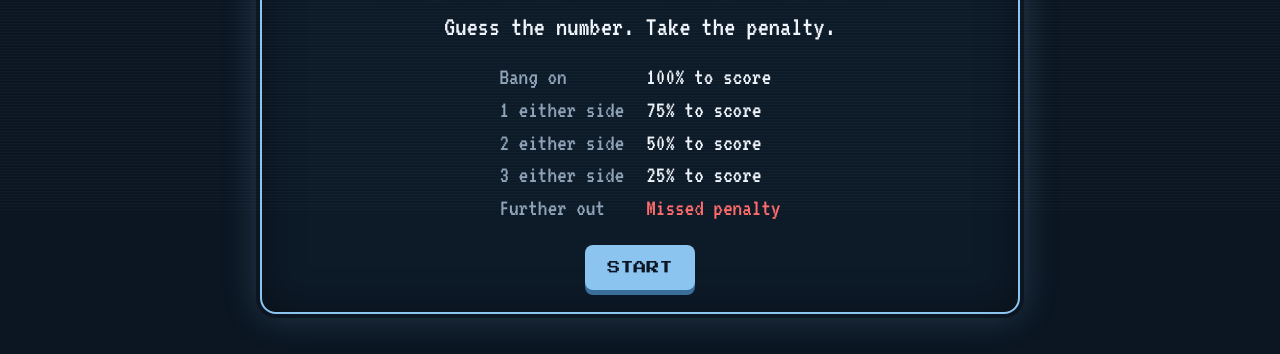
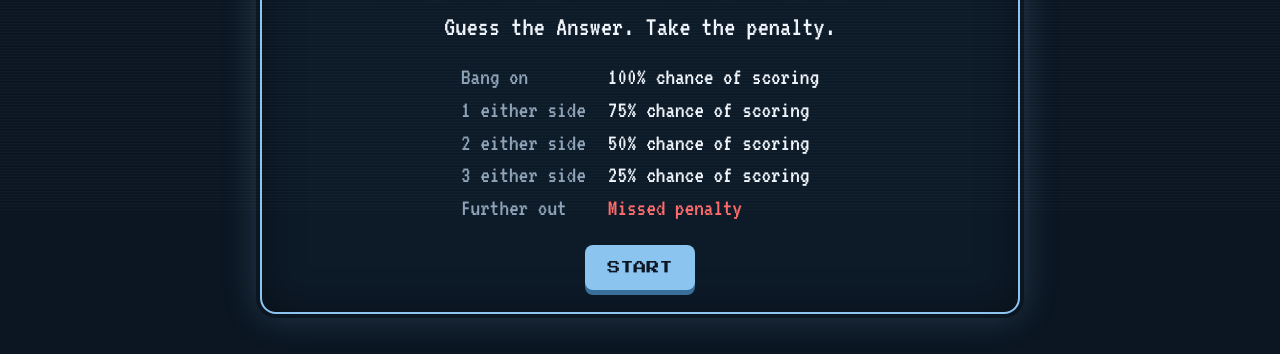
Before and after one commit to benafarrell2000/Gameweek-Predictor, a plain HTML site: page penalty-pundit.html in a window 1280 px wide. Shown: the part 589-943 px from the top of the page. Drawn offline with Linux system fonts and the light colour scheme; animation ran at ten frames a second.

Commit message:
Add files via upload

```diff
--- a/penalty-pundit.html
+++ b/penalty-pundit.html
@@ -338,6 +338,7 @@
       .pip { width: 12px; height: 12px; }
       .panel { padding-top: 18px; }
       .recap li { grid-template-columns: 22px 1fr 46px 46px; font-size: 19px; }
+      .rules { font-size: 20px; gap: 4px 12px; }
     }
   </style>
 </head>
@@ -1034,7 +1035,7 @@
       const bands = [...SCORING_BANDS].sort((a, b) => a.within - b.within);
       const rows = bands.map((b) => {
         const label = b.within === 0 ? "Bang on" : `${b.within} either side`;
-        return `<span>${label}</span><b>${b.chance}% to score</b>`;
+        return `<span>${label}</span><b>${b.chance}% chance of scoring</b>`;
       });
       rows.push(`<span>Further out</span><b class="zero">Missed penalty</b>`);
       return rows.join("");
@@ -1047,7 +1048,7 @@
       const best = store.get(BEST_KEY);
       panel.innerHTML = `
         <h1 class="title">PENALTY PUNDIT</h1>
-        <p class="tag">Guess the number. Take the penalty.</p>
+        <p class="tag">Guess the Answer. Take the penalty.</p>
         <div class="rules">${bandsHtml()}</div>
         <div><button class="btn" id="startBtn" type="button">START</button></div>
         ${best !== null ? `<p class="best">YOUR BEST: ${best} / ${QUESTIONS_PER_GAME}</p>` : ""}
```
Also changed, not shown: 1 other file.
